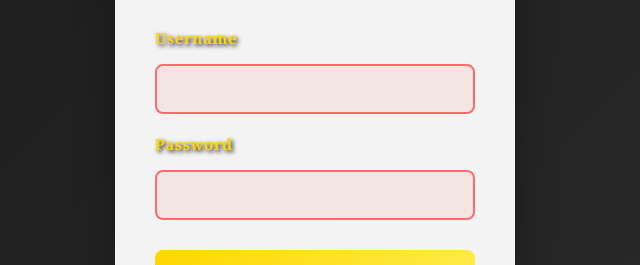
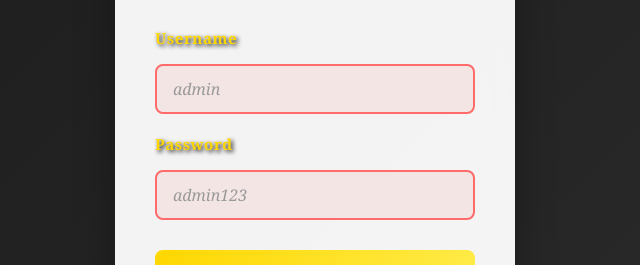
Before and after one commit to codeus21/TheBarberBook, a React (Vite) app: page /admin/login in a window 1280 px wide. Shown: the part 258-523 px from the top of the page, without its empty margins (325-965 px from the left). Built offline with nearby package versions, Linux system fonts and the light colour scheme; no server answers.

Commit message:
feat: add demo placeholders to admin login form
- Add placeholder values 'admin' and 'admin123' to login inputs

```diff
--- a/src/css/AdminLogin.css
+++ b/src/css/AdminLogin.css
@@ -74,6 +74,11 @@
     cursor: not-allowed;
 }
 
+.form-group input::placeholder {
+    color: #999;
+    font-style: italic;
+}
+
 .admin-login-btn {
     background: linear-gradient(135deg, #ffd700 0%, #ffed4e 100%);
     color: #1a1a1a;
--- a/src/pages/AdminLogin.jsx
+++ b/src/pages/AdminLogin.jsx
@@ -64,6 +64,7 @@ function AdminLogin() {
                             id="username"
                             value={username}
                             onChange={(e) => setUsername(e.target.value)}
+                            placeholder="admin"
                             required
                             disabled={loading}
                         />
@@ -76,6 +77,7 @@ function AdminLogin() {
                             id="password"
                             value={password}
                             onChange={(e) => setPassword(e.target.value)}
+                            placeholder="admin123"
                             required
                             disabled={loading}
                         />
```
